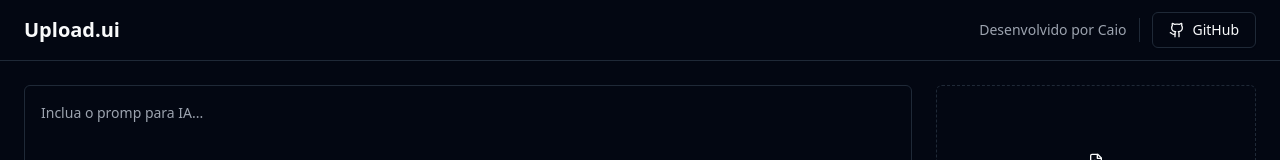
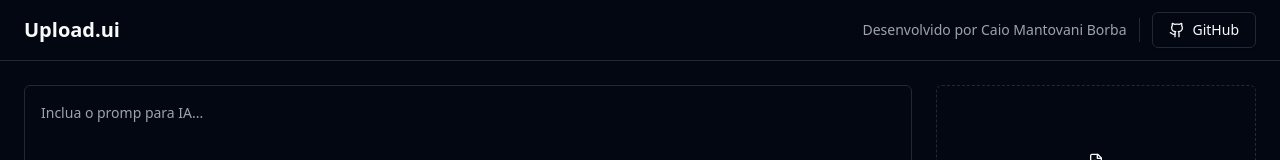
Before and after one commit to CaioMantovaniBorba/upload-ai-web, a React (Vite) app: page / in a window 1280 px wide. Shown: the top 160 px of the page. Built offline with nearby package versions, Linux system fonts and the light colour scheme; no server answers.

Commit message:
Update text and lib

```diff
--- a/package.json
+++ b/package.json
@@ -18,6 +18,7 @@
     "@radix-ui/react-separator": "^1.0.3",
     "@radix-ui/react-slider": "^1.1.2",
     "@radix-ui/react-slot": "^1.0.2",
+    "ai": "^2.2.12",
     "axios": "^1.5.0",
     "class-variance-authority": "^0.7.0",
     "clsx": "^2.0.0",
--- a/src/App.tsx
+++ b/src/App.tsx
@@ -31,13 +31,13 @@ export function App() {
     }
   });
 
-return (
+  return (
     <div className="min-h-screen flex flex-col">
       <div className="px-6 py-3 flex items-center justify-between border-b">
         <h1 className="text-xl font-bold">Upload.ui</h1>
 
         <div className="flex items-center gap-3">
-          <span className="text-sm text-muted-foreground">Desenvolvido por Caio</span>
+          <span className="text-sm text-muted-foreground">Desenvolvido por Caio Mantovani Borba</span>
 
           <Separator orientation='vertical' className="h-6" />
 
@@ -78,7 +78,7 @@ return (
           <form onSubmit={handleSubmit} className="space-y-6">
             <div className="space-y-2">
               <label htmlFor="">Prompt</label>
-              <PromptSelect onPromptSelected={setInput}/>
+              <PromptSelect onPromptSelected={setInput} />
             </div>
 
             <div className="space-y-2">
```
Also changed, not shown: 2 other files (tests, documents, lock files or other folders).
